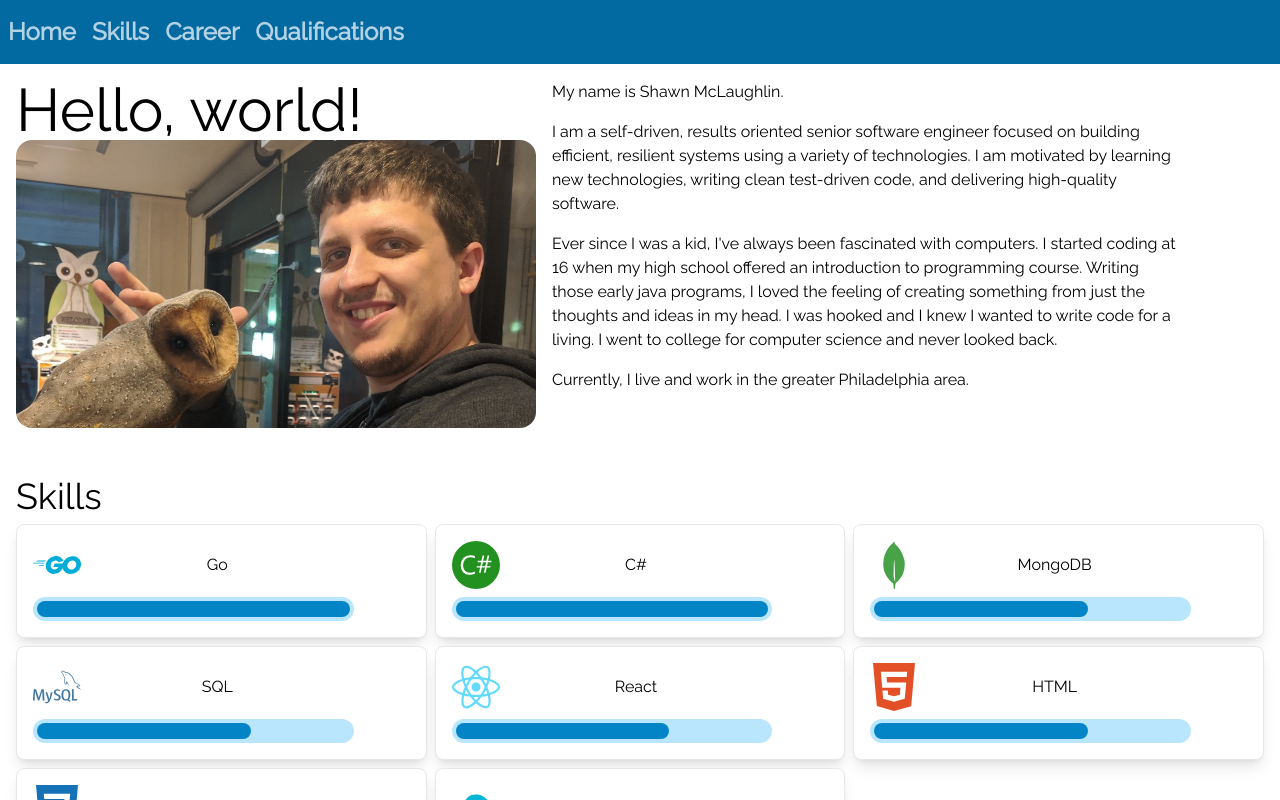
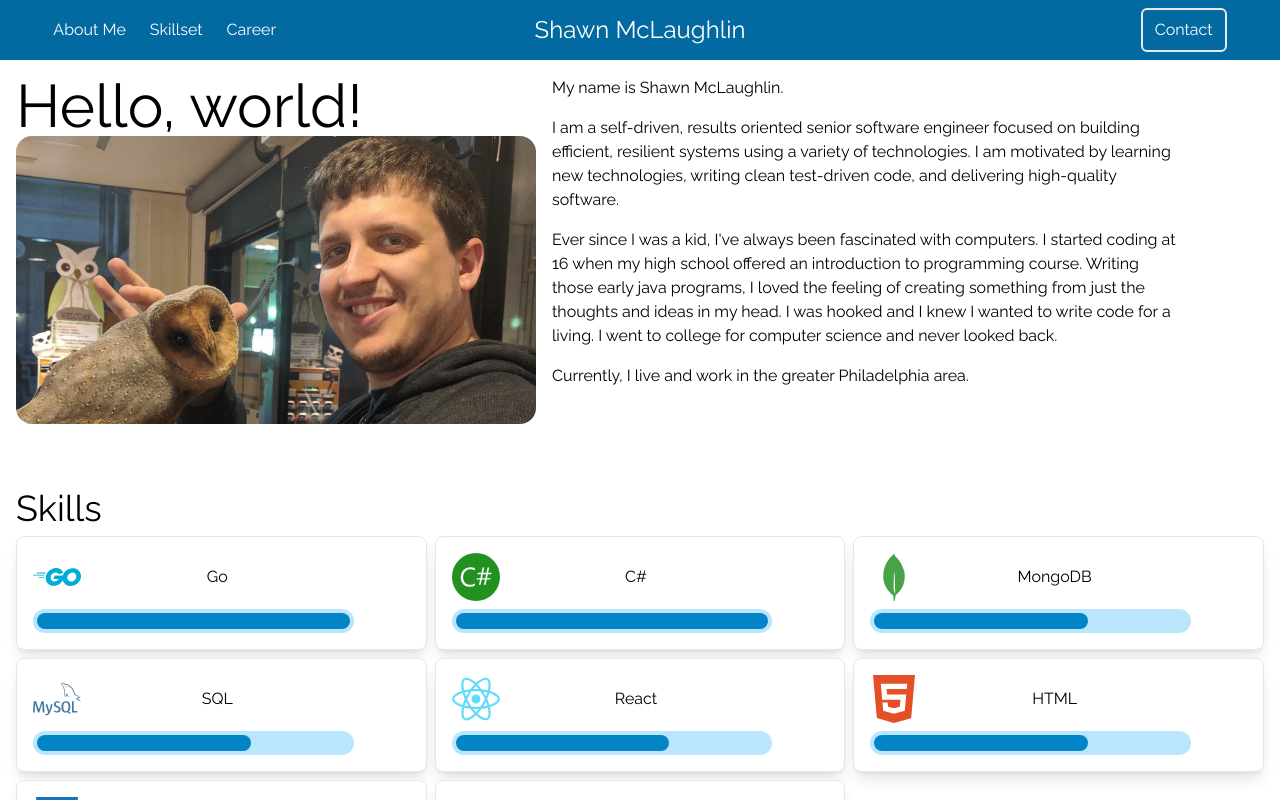
Before and after one commit to shawn-mclaughlin/portfolio-site, a React (Vite) app: page / in a window 1280 px wide. Shown: the top 800 px of the page. Built offline with nearby package versions, Linux system fonts and the light colour scheme; some icons are missing.

Commit message:
Re-organize header

```diff
--- a/src/app.tsx
+++ b/src/app.tsx
@@ -9,7 +9,7 @@ export default function App() {
   const sections = [
     {
       title: "Skills",
-      id: "skills",
+      id: "skillset",
       element: <SkillGrid />,
     },
     {
@@ -26,7 +26,7 @@ export default function App() {
 
   return (
     <div className="min-h-screen antialiased">
-      <NavBar sectionDetails={sections} />
+      <NavBar />
       <main className="m-auto max-w-7xl flex-grow">
         <Subsection id={"home"}>
           <Introduction />
--- a/src/common/subsection.tsx
+++ b/src/common/subsection.tsx
@@ -11,7 +11,7 @@ export default function Subsection(props: SubsectionProps) {
 
   // TODO Refactor heading to use composition pattern
   return (
-    <section id={id} className="mx-4 mb-8 mt-4 scroll-mt-20">
+    <section id={id} className="scroll-mt-20 px-4 pb-8 pt-4">
       {heading ? <h1 className="mb-2 text-4xl">{heading}</h1> : null}
       {children}
     </section>
--- a/src/layout/nav-bar-link.tsx
+++ /dev/null
@@ -1,17 +0,0 @@
-interface NavBarLinkProps {
-  text: string;
-  anchor: string;
-  onClick: () => void;
-}
-
-export default function NavBarLink(props: NavBarLinkProps) {
-  return (
-    <a
-      href={props.anchor}
-      className="m-2 text-2xl font-bold text-white lg:text-opacity-70 lg:hover:text-opacity-100"
-      onClick={props.onClick}
-    >
-      {props.text}
-    </a>
-  );
-}
--- a/src/layout/nav-bar.tsx
+++ b/src/layout/nav-bar.tsx
@@ -1,42 +1,53 @@
+import { useState } from "react";
 import { FaBars } from "react-icons/fa";
-import { useState } from "react";
-import NavBarLink from "./nav-bar-link.tsx";
 
-interface NavBarProps {
-  sectionDetails: SectionDetail[];
-}
-
-export default function NavBar(props: NavBarProps) {
+export default function NavBar() {
   const [expanded, setExpanded] = useState(false);
+  console.log("render");
 
   const handleItemClick = () => {
     setExpanded(false);
   };
 
+  const navLinks = (
+    <>
+      <a href="#about" onClick={handleItemClick}>
+        About Me
+      </a>
+      <a href="#skillset" onClick={handleItemClick}>
+        Skillset
+      </a>
+      <a href="#career" onClick={handleItemClick}>
+        Career
+      </a>
+    </>
+  );
+
   return (
-    <header className="sticky top-0 z-50 bg-sky-700">
-      <nav className={"ml-2 items-baseline py-2 lg:mx-auto lg:max-w-7xl"}>
-        <button className="m-2 lg:hidden" onClick={() => setExpanded(!expanded)}>
-          <FaBars className={"fill-white align-middle text-2xl"} />
-        </button>
-        <div
-          className={`flex flex-col items-baseline overflow-hidden lg:max-h-fit lg:flex-grow lg:flex-row ${
-            expanded ? "max-h-96" : "max-h-0"
+    <header className="sticky top-0 z-50 bg-sky-700 text-white">
+      <div className="mx-auto w-11/12 max-w-7xl 2xl:w-4/5">
+        <div className="grid grid-cols-3 items-center py-2">
+          <button className="text-2xl md:hidden" onClick={() => setExpanded(!expanded)}>
+            <FaBars />
+          </button>
+          <nav className="hidden gap-6 md:flex">{navLinks}</nav>
+          <div className="text-center text-2xl">
+            <a href="#">Shawn McLaughlin</a>
+          </div>
+          <div className="text-end">
+            <a href="#contact">
+              <button className="rounded-md border-2 px-3 py-1.5 md:py-2">Contact</button>
+            </a>
+          </div>
+        </div>
+        <nav
+          className={`flex flex-col gap-4 overflow-hidden transition-[max-height] duration-300 ease-in md:hidden ${
+            expanded ? "max-h-96 pb-2" : "max-h-0"
           }`}
         >
-          <NavBarLink text="Home" anchor="#" onClick={handleItemClick} />
-          {props.sectionDetails.map((section) => {
-            return (
-              <NavBarLink
-                text={section.title}
-                anchor={`#${section.id}`}
-                key={section.id}
-                onClick={handleItemClick}
-              />
-            );
-          })}
-        </div>
-      </nav>
+          {navLinks}
+        </nav>
+      </div>
     </header>
   );
 }
```
